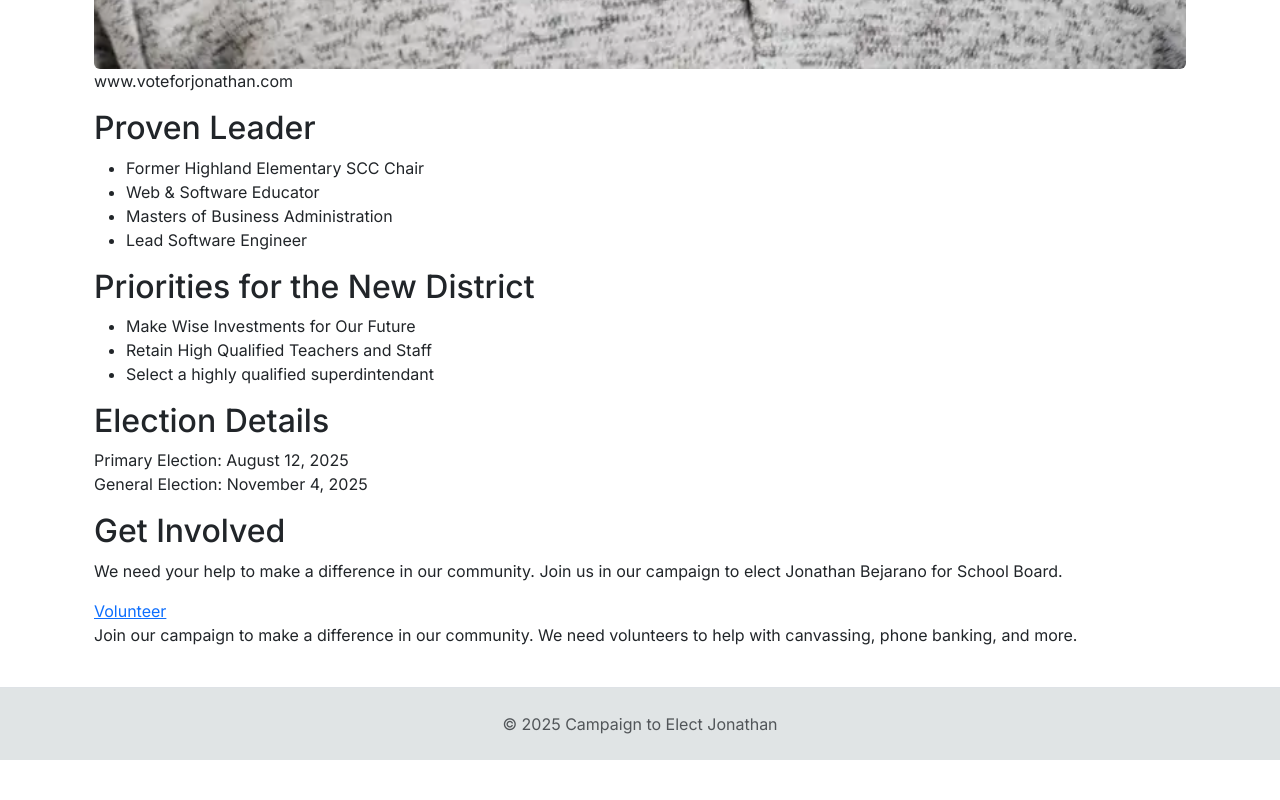
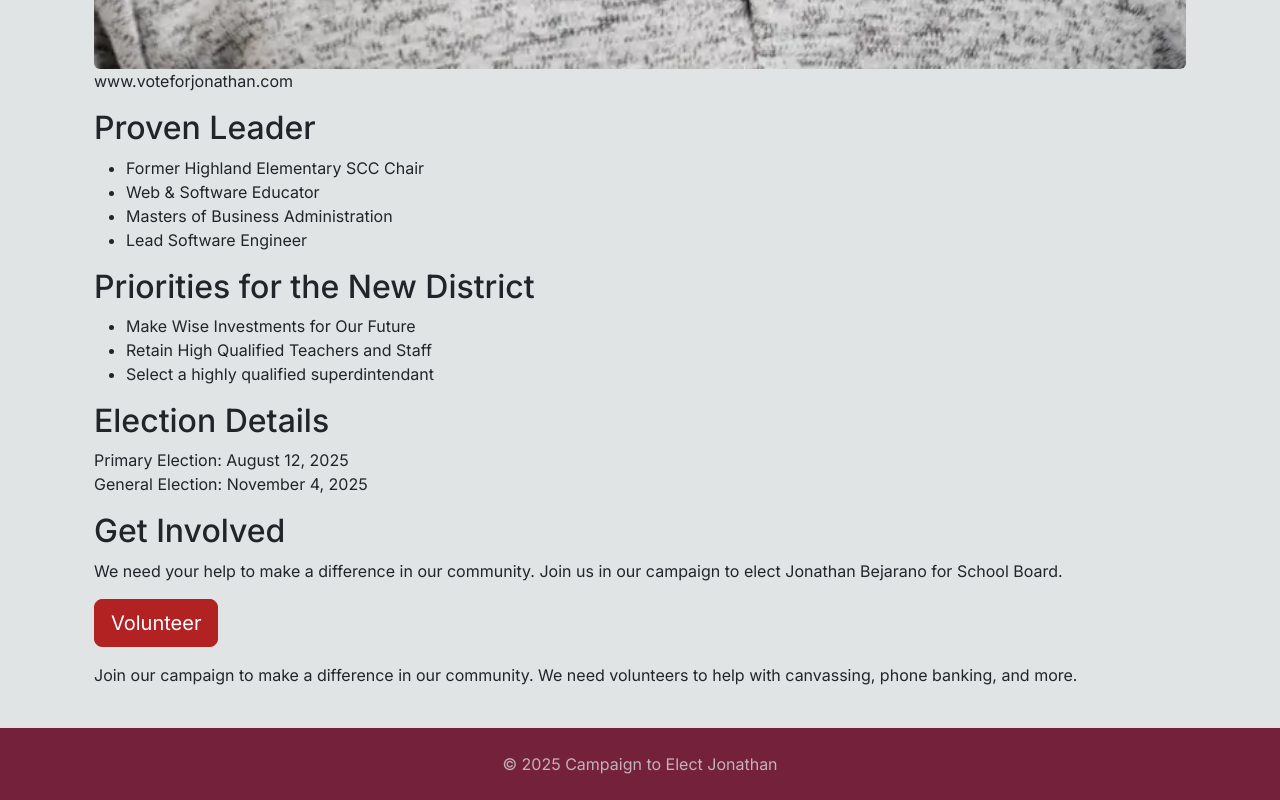
Before and after one commit to jbejar/voteforjonathan, a Next.js app: page / in a window 1280 px wide. Shown: the part 1723-2523 px from the top of the page. Before the commit the page ends 2483 px from the top, so only its background shows below. Built offline with nearby package versions, Linux system fonts and the light colour scheme.

Commit message:
update layout styles and enhance homepage with Bootstrap button for volunteer sign-up

```diff
--- a/src/app/layout.tsx
+++ b/src/app/layout.tsx
@@ -15,8 +15,8 @@ export default function RootLayout({
   return (
     <html lang="en">
       <body className={inter.className}>
-        <div className="d-flex flex-column min-vh-100">
-          <Navbar bg="white" expand="lg" className="shadow-sm border-bottom sticky-top">
+        <div className="bg-light d-flex flex-column min-vh-100">
+          <Navbar data-bs-theme="dark" bg="secondary" expand="lg" className="shadow-sm border-bottom sticky-top">
             <Container>
               <Navbar.Brand href="/">Vote for Jonathan</Navbar.Brand>
               <Navbar.Toggle aria-controls="basic-navbar-nav" />
@@ -38,8 +38,8 @@ export default function RootLayout({
             </Container>
           </main>
 
-          <footer className="bg-light border-top py-4">
-            <Container>
+          <footer className="bg-secondary border-top py-4">
+            <Container data-bs-theme="dark">
               <div className="text-center text-muted">
                 <p className="mb-0">&copy; {new Date().getFullYear()} Campaign to Elect Jonathan</p>
               </div>
--- a/src/app/page.tsx
+++ b/src/app/page.tsx
@@ -1,4 +1,5 @@
 import React from 'react';
+import { Button } from 'react-bootstrap';
 
 const HomePage: React.FC = () => {
     return (
@@ -36,12 +37,16 @@ const HomePage: React.FC = () => {
 
                             <h2>Get Involved</h2>
                             <p>We need your help to make a difference in our community. Join us in our campaign to elect Jonathan Bejarano for School Board.</p>
-                            <a href="https://docs.google.com/forms/d/e/1FAIpQLScLZHkqp8857N5KkSeSMbBIhP3QXi3dEvbR7OBD-Gb3i3bRXg/viewform?usp=header"
-                               className="cta"
-                               target="_blank"
-                               rel="noopener noreferrer">
+                            <Button
+                                href="https://docs.google.com/forms/d/e/1FAIpQLScLZHkqp8857N5KkSeSMbBIhP3QXi3dEvbR7OBD-Gb3i3bRXg/viewform?usp=header"
+                                variant="danger"
+                                size="lg"
+                                target="_blank"
+                                rel="noopener noreferrer"
+                                className="mb-3"
+                            >
                                 Volunteer
-                            </a>
+                            </Button>
                             <p>Join our campaign to make a difference in our community. We need volunteers to help with canvassing, phone banking, and more.</p>
 
                     </div>
```
